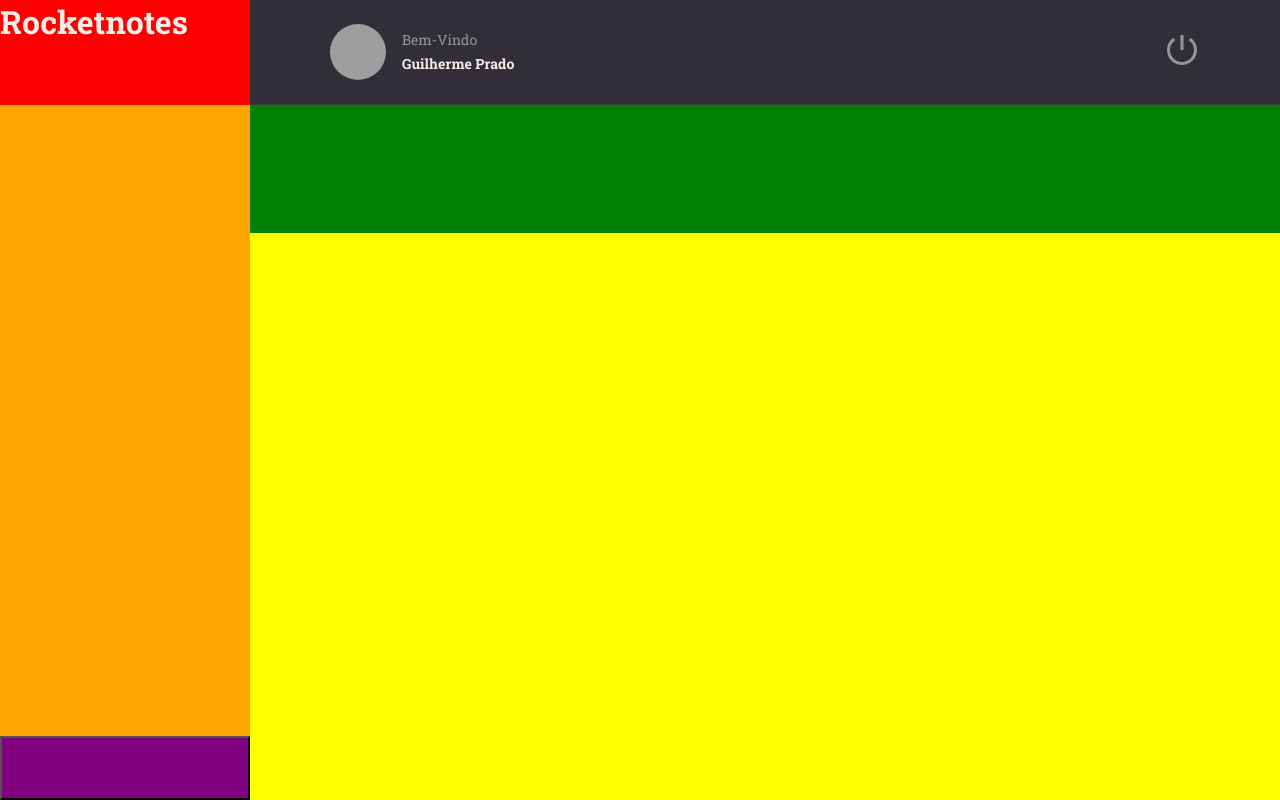
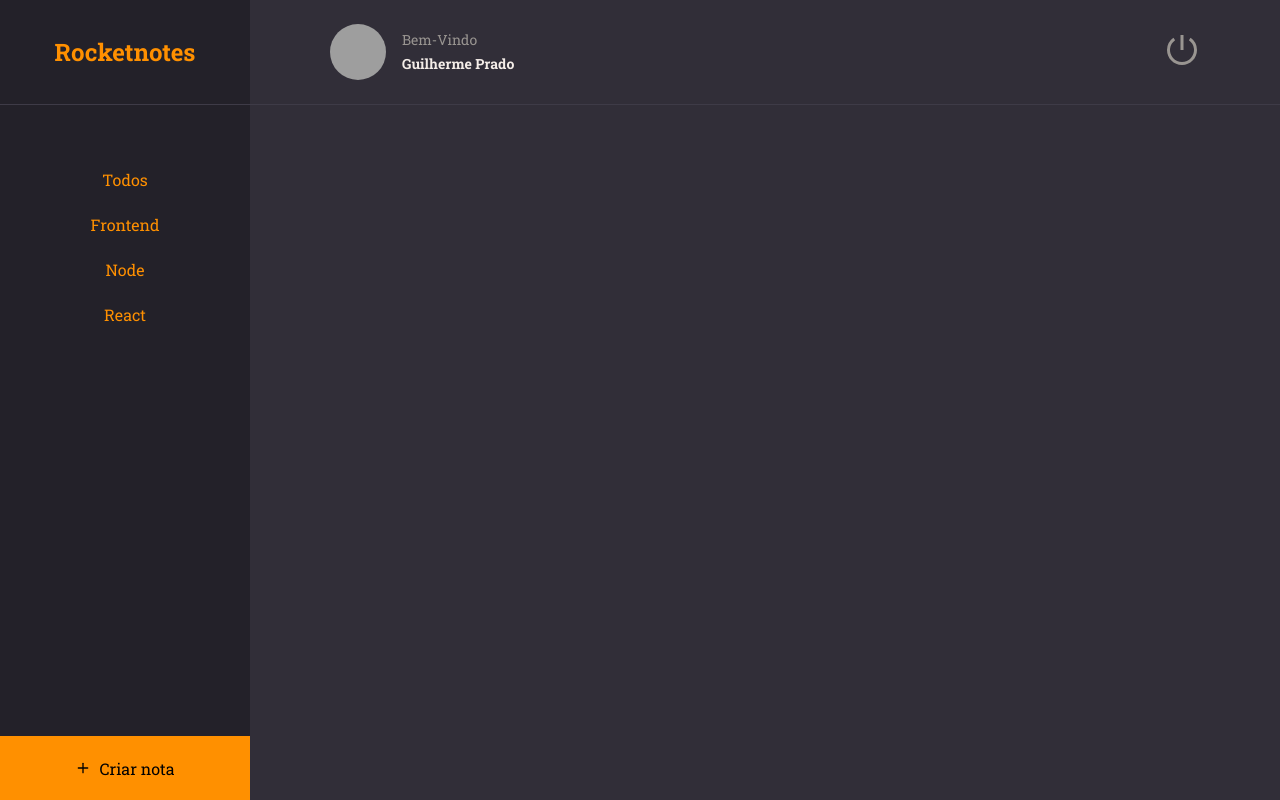
Before and after one commit to guipradocardoso/Rocket-Notes, a React (Vite) app: page / in a window 1280 px wide. Built offline with nearby package versions, Linux system fonts and the light colour scheme; grey boxes are pictures that could not be loaded.

Commit message:
add button NewNote

```diff
--- a/src/components/ButtonText/index.jsx
+++ b/src/components/ButtonText/index.jsx
@@ -1,9 +1,10 @@
 import { Container } from './styles';
 
-export function ButtonText({ title, ...rest }) {
+export function ButtonText({ title, isActive = false, ...rest }) {
    return (
       <Container
          type="button"
+         $isactive={isActive.toString()}
          {...rest}
       >
          {title}
--- a/src/components/ButtonText/styles.js
+++ b/src/components/ButtonText/styles.js
@@ -2,7 +2,7 @@
 
 export const Container = styled.button`
   background: none;
-  color: ${({ theme }) => theme.COLORS.ORANGE};
+  color: ${({ theme, $isactive }) => $isactive ? theme.COLORS.ORANGE : theme.COLORS.GRAY_100};
 
   border: none;
   font-size: 16px;
--- a/src/pages/Home/index.jsx
+++ b/src/pages/Home/index.jsx
@@ -1,6 +1,8 @@
+import { FiPlus } from 'react-icons/fi';
 import { Container, Brand, Menu, Search, Content, NewNote } from './styles';
 
 import { Header } from '../../components/Header';
+import { ButtonText } from '../../components/ButtonText';
 
 export function Home() {
    return (
@@ -13,8 +15,12 @@
 
 
          <Menu>
+            <li><ButtonText title="Todos" isActive /></li>
+            <li><ButtonText title="Frontend" /></li>
+            <li><ButtonText title="Node" /></li>
+            <li><ButtonText title="React" /></li>
+         </Menu>
 
-         </Menu>
          <Search>
 
          </Search>
@@ -24,8 +30,9 @@
          </Content>
 
          <NewNote>
-
+            <FiPlus />
+            Criar nota
          </NewNote>
-      </Container>
+      </Container >
    );
 }
--- a/src/pages/Home/styles.js
+++ b/src/pages/Home/styles.js
@@ -22,31 +22,60 @@
 `
 export const Brand = styled.div`
    grid-area: brand;
-   background: red;
+
+   display: flex;
+   justify-content: center;
+   align-items: center;
+
+   border-bottom-width: 1px;
+   border-bottom-style: solid;
+   border-bottom-color: ${({theme}) => theme.COLORS.BACKGROUND_700};
+   background: ${({theme}) => theme.COLORS.BACKGROUND_900};
+
+   > h1{
+      font-size: 24px;
+      color: ${({theme}) => theme.COLORS.ORANGE};
+   }
 
 
 `
 export const Menu = styled.ul`
    grid-area: menu;
-   background: orange;
+   padding-top: 64px;
+   text-align: center;
+
+
+   background: ${({theme}) => theme.COLORS.BACKGROUND_900};
+
+   > li {
+      margin-bottom: 24px;
+   }
 
 
 `
 export const Search = styled.div`
    grid-area: search;
-   background: green;
 
 
 `
 export const Content = styled.div`
    grid-area: content;
-   background: yellow;
 
 
 `
 export const NewNote= styled.button`
    grid-area: newnote;
-   background: purple;
+
+   background: ${({theme}) => theme.COLORS.ORANGE};
+   border: none;
+
+   display: flex;
+   align-items: center;
+   justify-content: center;
+
+   svg{
+      margin-right: 8px;
+   }
 
 
 `
```
